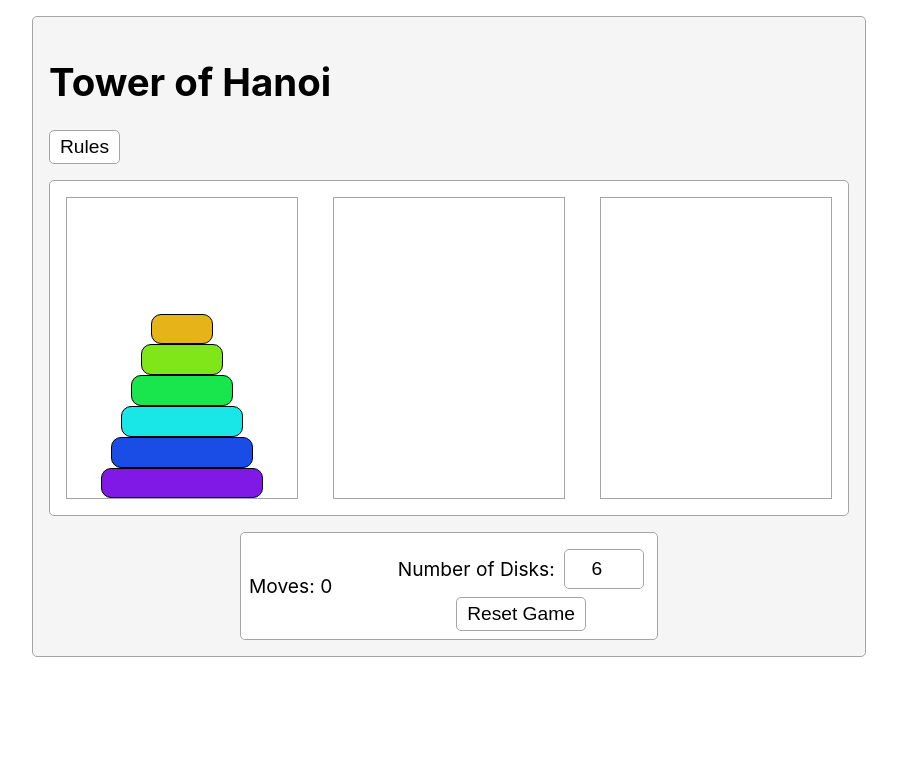
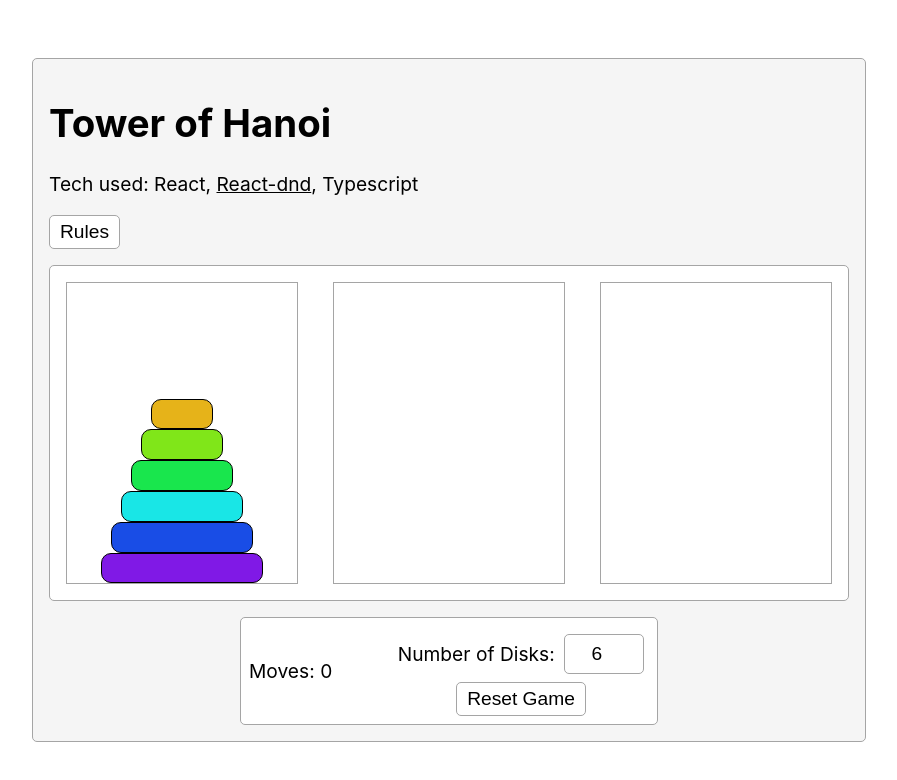
Before and after one commit to StefanoBisio/Typescript-TowerOfHanoi, a React (Create React App) app: page / in a window 1280 px wide. Shown: the top 780 px of the page, without its empty margins (191-1088 px from the left). Built offline with nearby package versions, Linux system fonts and the light colour scheme.

Commit message:
add appContainer style

```diff
--- a/src/App.module.css
+++ b/src/App.module.css
@@ -1,3 +1,12 @@
+.appContainer {
+    @media (min-width: 800px) {
+        height: 100vh;
+        display: flex;
+        justify-content: center;
+        align-items: center;
+    }
+}
+
 .app {
     margin: 1rem auto;
     padding: 1rem;
@@ -7,6 +16,13 @@
     border: 1px solid #a5a5a5;
     border-radius: 5px;
 
+    @media (min-width: 800px) {
+        min-width: 800px;
+    }
+
+}
+.app a {
+    color: inherit;
 }
 .rulesButton {
     background-color: white;
--- a/src/App.tsx
+++ b/src/App.tsx
@@ -43,8 +43,10 @@ const App: React.FC = () => {
   return (
     <DndProvider backend={HTML5Backend}>
 
+      <div className={styles.appContainer}>
         <div className={styles.app}>
           <h1>Tower of Hanoi</h1>
+          <p>Tech used: React, <a href='https://react-dnd.github.io/react-dnd/about' target='_blank'>React-dnd</a>, Typescript</p>
 
           <button className={styles.rulesButton} onClick={() => setShowRules(!showRules)}>Rules</button>
           {showRules && (
@@ -66,6 +68,7 @@ const App: React.FC = () => {
             <GameControls onResetGame={handleResetGame} />
           </div>
         </div>
+      </div>
     </DndProvider>
   );
 };
```
Lines whose indentation alone changed are shown as unchanged.
